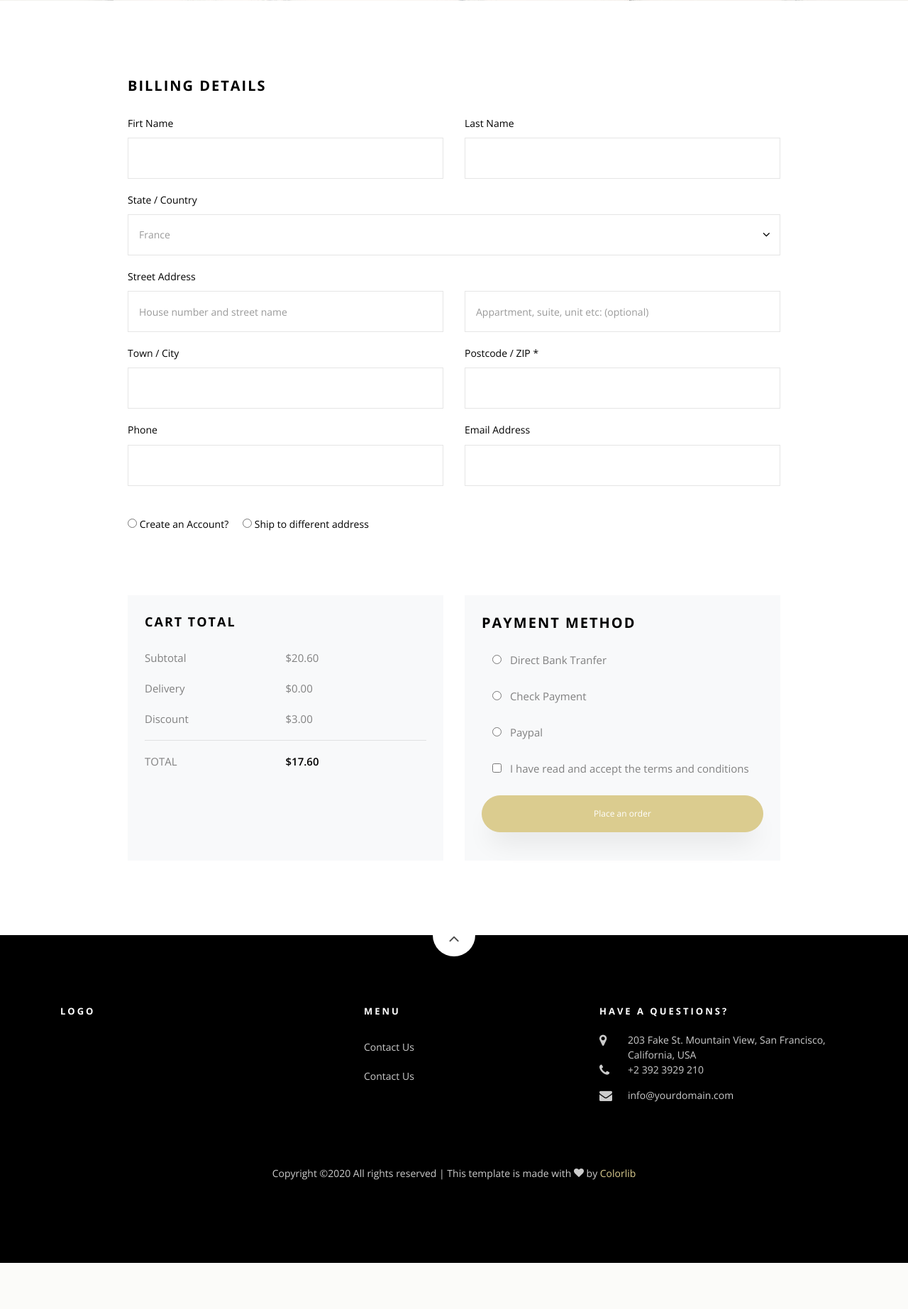
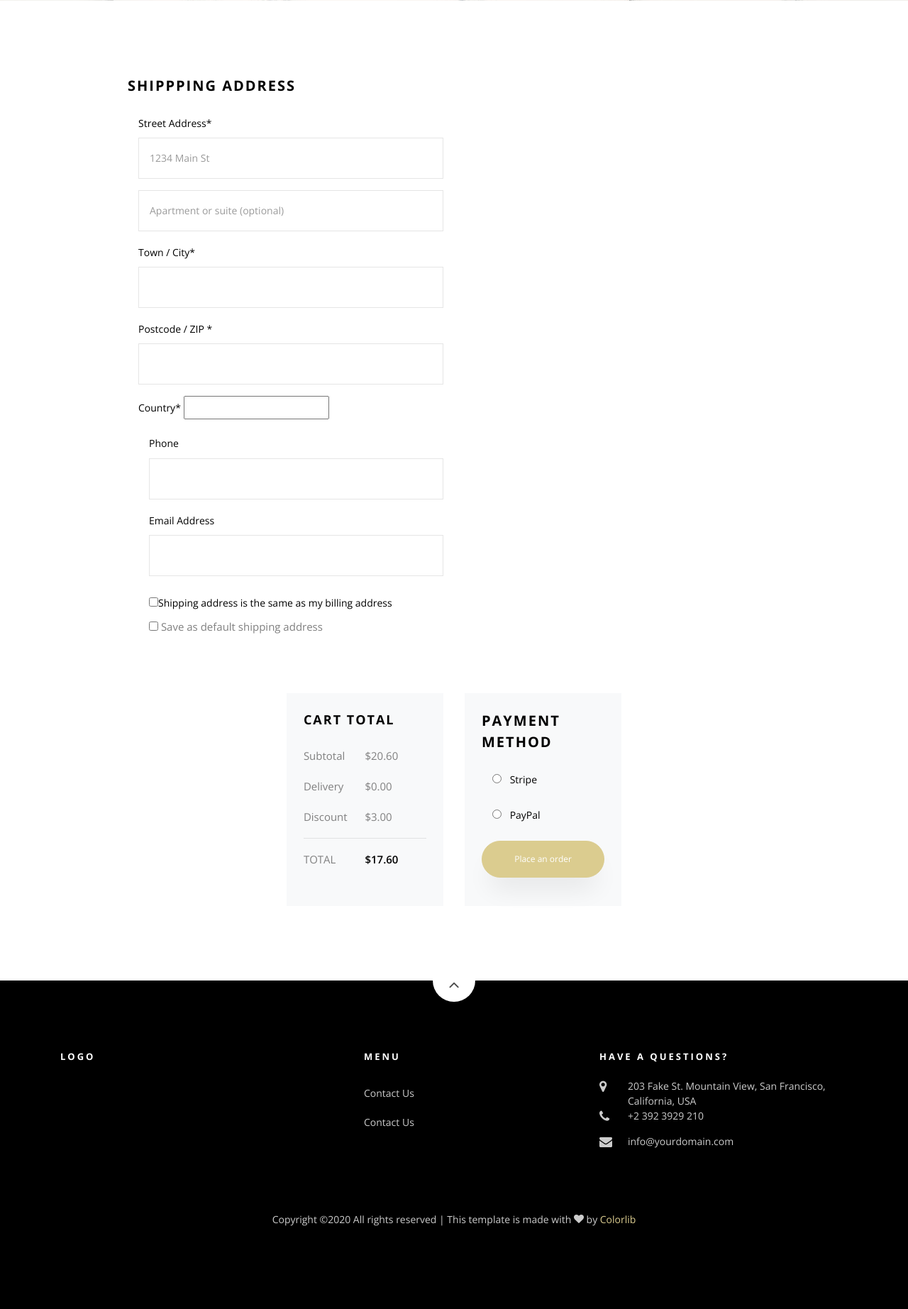
Before and after one commit to arjun-mittu/ambika-print-solutions, a Django app: page /checkout/ in a window 1280 px wide. Shown: the part 426-2271 px from the top of the page at 71% size. Before the commit the page ends 2206 px from the top, so only its background shows below. Run offline with Django 3.2, Linux system fonts and the light colour scheme; some libraries are stand-ins or nearby versions; some web fonts are replaced.

Commit message:
nill_address

```diff
--- a/aps/core/admin.py
+++ b/aps/core/admin.py
@@ -1,5 +1,6 @@
 from django.contrib import admin
-from .models import Item,OrderItem,Order
+from .models import Item,OrderItem,Order,BillingAddress
 admin.site.register(Item)
 admin.site.register(OrderItem)
 admin.site.register(Order)
+admin.site.register(BillingAddress)
--- /dev/null
+++ b/aps/core/forms.py
@@ -0,0 +1,43 @@
+from django import forms
+from django_countries.fields import CountryField
+from django_countries.widgets import CountrySelectWidget
+
+
+PAYMENT_CHOICES = (
+    ('S', 'Stripe'),
+    ('P', 'PayPal')
+)
+class CheckoutForm(forms.Form):
+    street_address = forms.CharField(widget=forms.TextInput(attrs={
+        'placeholder': '1234 Main St',
+        'id': 'address',
+        'class':'form-control',
+    }))
+    apartment_address = forms.CharField(required=False, widget=forms.TextInput(attrs={
+        'placeholder': 'Apartment or suite (optional)',
+        'id': 'address-2',
+        'class':'form-control',
+    }))
+    country = CountryField(blank_label='(select country)').formfield(
+        widget=CountrySelectWidget(attrs={
+            'class': 'form-control',
+
+        }))
+    zip = forms.CharField(widget=forms.TextInput(attrs={
+        'class': 'form-control',
+        'id': 'zip'
+    }))
+    city=forms.CharField(required=True,widget=forms.TextInput(attrs={
+        'class':'form-control',
+    }))
+
+    phoneno=forms.IntegerField(required=True,widget=forms.TextInput(attrs={
+        'class':'form-control',
+    }))
+    email=forms.EmailField(required=True,widget=forms.TextInput(attrs={
+        'class':'form-control',
+    }))
+    same_shipping_address = forms.BooleanField(required=False)
+    save_info = forms.BooleanField(required=False)
+    payment_option = forms.ChoiceField(
+        widget=forms.RadioSelect, choices=PAYMENT_CHOICES)
--- a/aps/core/urls.py
+++ b/aps/core/urls.py
@@ -1,10 +1,10 @@
 from django.urls import path
-from .views import checkout,HomeView,ItemDetailView,add_to_cart,OrderSummaryView,remove_from_cart,remove_single_item_from_cart
+from .views import CheckoutView,HomeView,ItemDetailView,add_to_cart,OrderSummaryView,remove_from_cart,remove_single_item_from_cart
 
 app_name = 'core'
 urlpatterns = [
     path('',HomeView.as_view(),name='home'),
-    path('checkout/',checkout,name='checkout'),
+    path('checkout/',CheckoutView.as_view(),name='checkout'),
     path('order-summary/', OrderSummaryView.as_view(), name='order-summary'),
     path('product/<slug>/',ItemDetailView.as_view(),name='product'),
     path('add-to-cart/<slug>/', add_to_cart, name='add-to-cart'),
--- a/aps/core/views.py
+++ b/aps/core/views.py
@@ -7,7 +7,8 @@ from django.shortcuts import render, get_object_or_404
 from django.views.generic import ListView, DetailView, View
 from django.shortcuts import redirect
 from django.utils import timezone
-from .models import Item,Order,OrderItem
+from .models import Item,Order,OrderItem,BillingAddress
+from .forms import CheckoutForm
 class HomeView(ListView):
     model=Item
     template_name="home.html"
@@ -26,9 +27,48 @@ class OrderSummaryView(LoginRequiredMixin,View):
 class ItemDetailView(DetailView):
     model=Item
     template_name='product.html'
-def checkout(request):
-    return render(request,"checkout.html")
+class CheckoutView(View):
+    def get(self, *args, **kwargs):
+        form = CheckoutForm()
+        context = {
+            'form': form
+        }
+        return render(self.request, "checkout.html", context)
 
+    def post(self, *args, **kwargs):
+        form = CheckoutForm(self.request.POST or None)
+        try:
+            order = Order.objects.get(user=self.request.user, ordered=False)
+            if form.is_valid():
+                street_address = form.cleaned_data.get('street_address')
+                apartment_address = form.cleaned_data.get('apartment_address')
+                country = form.cleaned_data.get('country')
+                zip = form.cleaned_data.get('zip')
+                # TODO: add functionality for these fields
+                # same_shipping_address = form.cleaned_data.get(
+                #     'same_shipping_address')
+                # save_info = form.cleaned_data.get('save_info')
+                payment_option = form.cleaned_data.get('payment_option')
+                billing_address = BillingAddress(
+                    user=self.request.user,
+                    street_address=street_address,
+                    apartment_address=apartment_address,
+                    city=city,
+                    country=country,
+                    zip=zip,
+                    phoneno=phoneno,
+                    email=email
+                )
+                billing_address.save()
+                order.billing_address = billing_address
+                order.save()
+                # TODO: add redirect to the selected payment option
+                return redirect('core:checkout')
+            messages.warning(self.request, "Failed checkout")
+            return redirect('core:checkout')
+        except ObjectDoesNotExist:
+            messages.error(self.request, "You do not have an active order")
+            return redirect("core:order-summary")
 @login_required
 def add_to_cart(request, slug):
     item = get_object_or_404(Item, slug=slug)
--- a/aps/templates/base.html
+++ b/aps/templates/base.html
@@ -1,4 +1,5 @@
 {% load static %}
+
 {% load cart_template_tags %}
 <!DOCTYPE html>
 <html lang="en">
--- a/aps/templates/checkout.html
+++ b/aps/templates/checkout.html
@@ -1,5 +1,6 @@
 {% extends 'base.html' %}
 {% load static%}
+{% load crispy_forms_tags %}
 {% block content %}
     <div class="hero-wrap hero-bread" style="background-image: url('images/bg_6.jpg');">
       <div class="container">
@@ -13,28 +14,61 @@
     </div>
 
     <section class="ftco-section">
+	<form action="POST" class="billing-form">
+		 			{% csrf_token %}
       <div class="container">
         <div class="row justify-content-center">
           <div class="col-xl-10 ftco-animate">
-						<form action="#" class="billing-form">
-							<h3 class="mb-4 billing-heading">Billing Details</h3>
-	          	<div class="row align-items-end">
+		 {% comment  %}
+		  <form>
+		  	{% csrf_token %}
+			  {{form|crispy}}
+			  <button type="submit">Checkout</button>
+		  </form>{% endcomment %}
+		 {%comment%}<form action="POST" class="billing-form">
+		 			{% csrf_token %}{%endcomment%}
+							<h3 class="mb-4 billing-heading">Shippping Address</h3>
+
+                <div class="w-100"></div>
+
+		            <div class="w-100"></div>
 		            <div class="col-md-6">
 		            	<div class="form-group">
-	                	<label for="firstname">Firt Name</label>
-	                  <input type="text" class="form-control" placeholder="">
+	                	<label for="streetaddress">Street Address*</label>
+	                  {% comment  %}
+					  <input type="text" class="form-control" placeholder="House number and street name">{% endcomment %}
+	                	{{ form.street_address}}
 					</div>
 		            </div>
 		            <div class="col-md-6">
 		            	<div class="form-group">
-	                	<label for="lastname">Last Name</label>
-	                  <input type="text" class="form-control" placeholder="">
+	                 {% comment  %}
+					 <input type="text" class="form-control" placeholder="Appartment, suite, unit etc: (optional)">
+					 {% endcomment %}
+					 {{ form.apartment_address }}
 	                </div>
 		            </div>
 		            <div class="w-100"></div>
+		            <div class="col-md-6">
+		            	<div class="form-group">
+	                	<label for="towncity">Town / City*</label>
+	                 {% comment  %}
+					  <input type="text" class="form-control" placeholder="">{% endcomment %}
+					  {{form.city}}
+	                </div>
+		            </div>
+		            <div class="col-md-6">
+		            	<div class="form-group">
+		            		<label for="postcodezip">Postcode / ZIP *</label>
+	                  {% comment  %}
+					  <input type="text" class="form-control" placeholder="">{% endcomment %}
+					  {{form.zip}}
+	                </div>
+		            </div>
 					<div class="col-md-12">
 		            	<div class="form-group">
-		            		<label for="country">State / Country</label>
+		            		<label for="country">Country*</label>
+		            		{% comment %}
 							<div class="select-wrap">
 		                  <div class="icon"><span class="ion-ios-arrow-down"></span></div>
 		                  <select name="" id="" class="form-control">
@@ -46,8 +80,50 @@
 		                    <option value="">Japan</option>
 		                  </select>
 		                </div>
+		            	</div>{% endcomment %}
+						{{form.country}}
+		            </div>
+		            <div class="w-100"></div>
+		            <div class="col-md-6">
+	                <div class="form-group">
+	                	<label for="phone">Phone</label>
+	                  {% comment  %}
+					  <input type="text" class="form-control" placeholder="">{% endcomment %}
+					  {{form.phoneno}}
 	                </div>
 	              </div>
+	              <div class="col-md-6">
+	                <div class="form-group">
+	                	<label for="emailaddress">Email Address</label>
+	                  {% comment  %}
+					  <input type="text" class="form-control" placeholder="">
+					  {% endcomment %}
+					  {{form.email}}
+	                </div>
+                </div>
+                <div class="w-100"></div>
+                <div class="col-md-12">
+                	<div class="form-group mt-4">
+										<div class="radio">
+										  <input {% if form.same_shipping_address.value %}checked{% endif %}type="checkbox" name="same_billing_address"><label class="mr-3" for="same_billing_address"> Shipping address is the same as my billing address </label><br>
+										  <input {% if form.save_info.value %}checked{% endif %}type="checkbox" name="set_default_shipping"><lable  for="set_default_shipping"> Save as default shipping address</label><br>
+										  {% comment  %}
+										  <input type="checkbox" name="use_default_shipping"><label  for="use_default_shipping"> Use default shipping address</label>{% endcomment %}
+										</div>
+									</div>
+                </div>
+	            </div>
+	          {% comment  %}
+			  </form>
+			  {% endcomment %}<!-- END --></div></div></div>
+			  <div class="container">
+        <div class="row justify-content-center">
+          <div class="col-xl-10 ftco-animate">
+			 <!-- <form action="#" class="billing-form">
+							<h3 class="mb-4 billing-heading">Billing Details</h3>
+
+                <div class="w-100"></div>
+
 		            <div class="w-100"></div>
 		            <div class="col-md-6">
 		            	<div class="form-group">
@@ -73,6 +149,22 @@
 	                  <input type="text" class="form-control" placeholder="">
 	                </div>
 		            </div>
+					<div class="col-md-12">
+		            	<div class="form-group">
+		            		<label for="country">Country</label>
+		            		<div class="select-wrap">
+		                  <div class="icon"><span class="ion-ios-arrow-down"></span></div>
+		                  <select name="" id="" class="form-control">
+		                  	<option value="">France</option>
+		                    <option value="">Italy</option>
+		                    <option value="">Philippines</option>
+		                    <option value="">South Korea</option>
+		                    <option value="">Hongkong</option>
+		                    <option value="">Japan</option>
+		                  </select>
+		                </div>
+		            	</div>
+		            </div>
 		            <div class="w-100"></div>
 		            <div class="col-md-6">
 	                <div class="form-group">
@@ -90,13 +182,15 @@
                 <div class="col-md-12">
                 	<div class="form-group mt-4">
 										<div class="radio">
-										  <label class="mr-3"><input type="radio" name="optradio"> Create an Account? </label>
-										  <label><input type="radio" name="optradio"> Ship to different address</label>
+										  <label class="mr-3"><input type="checkbox" name="set_default_billing" id="set_default_billing"> Save as default billing address</label><br>
+										  <label><input type="checkbox" name="use_default_billing" id="use_default_billing"> Use default billing address</label>
 										</div>
 									</div>
                 </div>
 	            </div>
-	          </form><!-- END -->
+	          </form>--><!-- END -->
+				</div>
+
 
 
 
@@ -126,40 +220,24 @@
 	          	<div class="col-md-6">
 	          		<div class="cart-detail bg-light p-3 p-md-4">
 	          			<h3 class="billing-heading mb-4">Payment Method</h3>
+						  			{% for value, name in form.fields.payment_option.choices %}
 									<div class="form-group">
 										<div class="col-md-12">
 											<div class="radio">
-											   <label><input type="radio" name="optradio" class="mr-2"> Direct Bank Tranfer</label>
+											   <label for="{{name}}"><input id={{name}} type="radio" name="payment_option" class="mr-2" value="{{value}}"> {{name}}</label>
 											</div>
 										</div>
 									</div>
-									<div class="form-group">
-										<div class="col-md-12">
-											<div class="radio">
-											   <label><input type="radio" name="optradio" class="mr-2"> Check Payment</label>
-											</div>
-										</div>
-									</div>
-									<div class="form-group">
-										<div class="col-md-12">
-											<div class="radio">
-											   <label><input type="radio" name="optradio" class="mr-2"> Paypal</label>
-											</div>
-										</div>
-									</div>
-									<div class="form-group">
-										<div class="col-md-12">
-											<div class="checkbox">
-											   <label><input type="checkbox" value="" class="mr-2"> I have read and accept the terms and conditions</label>
-											</div>
-										</div>
-									</div>
-									<p><a href="#"class="btn btn-primary py-3 px-4">Place an order</a></p>
+									{% endfor %}
+
+
+									<p><button class="btn btn-primary py-3 px-4" type="submit">Place an order</button</p>
 								</div>
 	          	</div>
 	          </div>
           </div> <!-- .col-md-8 -->
         </div>
       </div>
+	  </form>
     </section> <!-- .section -->
 {% endblock content %}
```
Also changed, not shown: aps/core/models.py (+14 -1 lines), aps/core/migrations/0003_billingaddress.py (added), aps/core/migrations/0004_order_billing_address.py (added), aps/core/migrations/0005_auto_20200629_1337.py (added), aps/core/migrations/0006_billingaddress_city.py (added), aps/db.sqlite3. Lines whose indentation alone changed are shown as unchanged.
